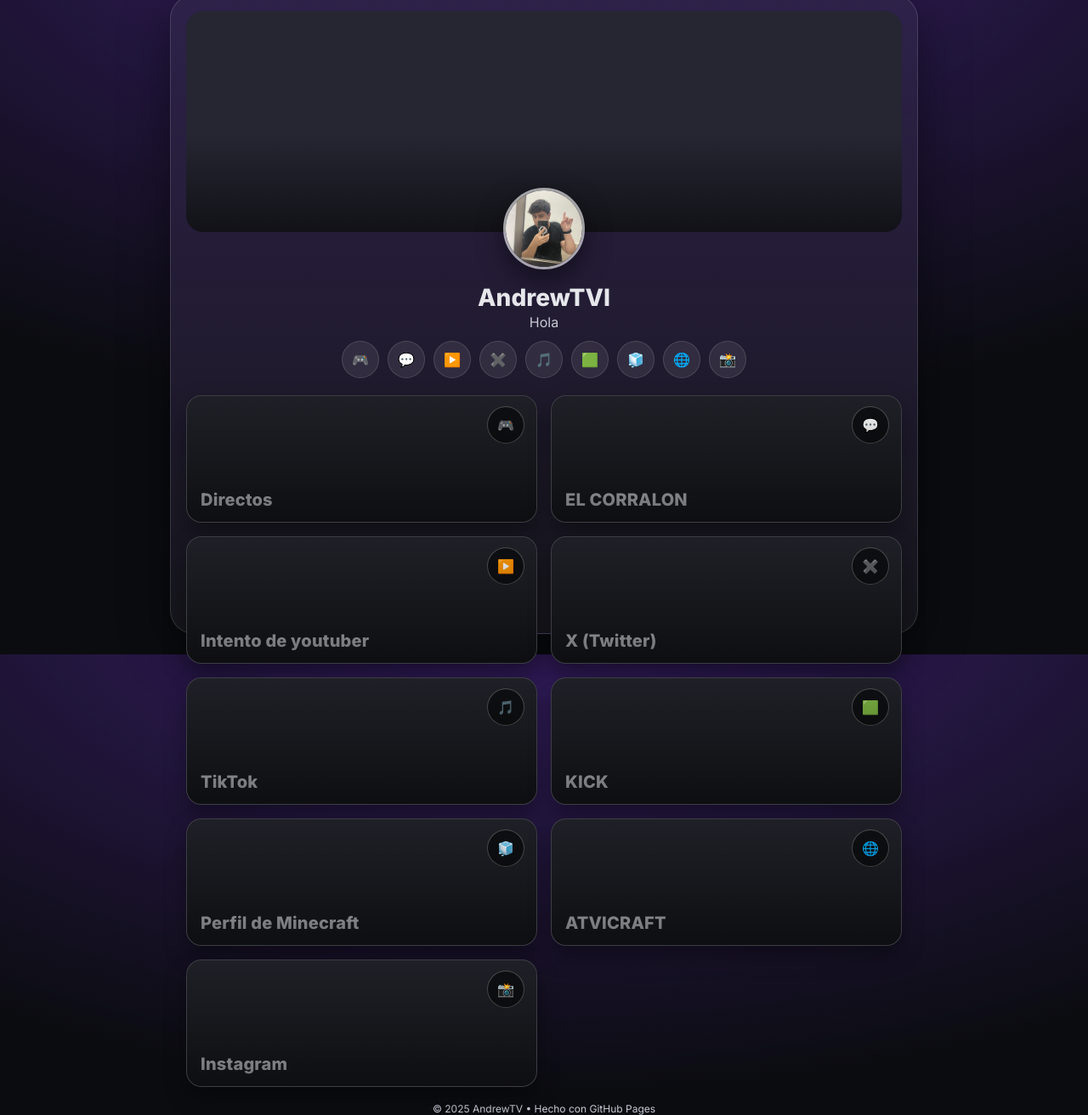
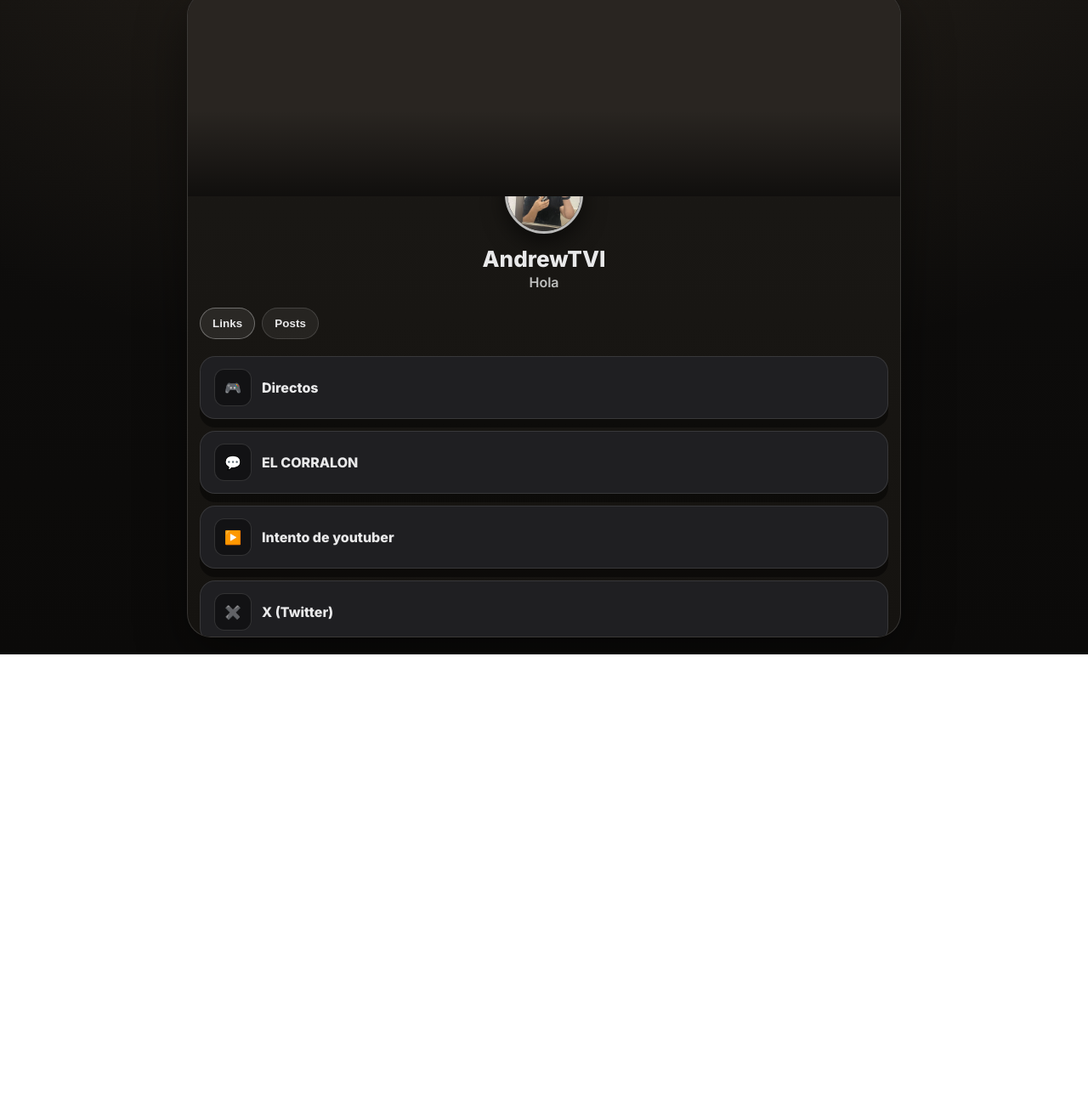
Before and after one commit to AndrewTVI/AndrewTV, a plain HTML site: page index.html in a window 1280 px wide. Shown: the part 30-1342 px from the top of the page at 85% size. After the commit the page ends 800 px from the top, so only its background shows below. Drawn offline with Linux system fonts and the light colour scheme.

Commit message:
Add files via upload

```diff
--- a/index.html
+++ b/index.html
@@ -4,161 +4,175 @@
   <meta charset="utf-8" />
   <meta name="viewport" content="width=device-width, initial-scale=1" />
   <title>@AndrewTVI | Links</title>
-  <meta name="description" content="Hola. Todos mis links en un solo lugar." />
-  <meta name="theme-color" content="#7c3aed" />
+  <meta name="description" content="Links y posts recientes." />
+  <meta name="theme-color" content="#bfa585" />
   <link rel="icon" href="favicon.ico" />
   <link href="https://fonts.googleapis.com/css2?family=Inter:wght@400;600;700;800&display=swap" rel="stylesheet">
   <style>
     :root{
-      --bg:#0b0c10;          /* page background */
-      --glass:#ffffff15;     /* glass card */
-      --glass-bd:#ffffff22;  /* glass border */
-      --fg:#e5e7eb;          /* text */
-      --muted:#c7cad4;       /* secondary */
-      --accent:#a78bfa;      /* purple */
-      --shadow: 0 20px 60px rgba(0,0,0,.45);
-      --radius-outer:28px;
-      --radius-inner:22px;
+      --bg:#0c0b0a;               /* fondo página */
+      --sand:#1a1714;             /* contenedor */
+      --glass:#ffffff14;          /* vidrio */
+      --glass-bd:#ffffff24;       /* borde vidrio */
+      --fg:#e9e9ea;               /* texto */
+      --muted:#bebfbe;            /* secundario */
+      --accent:#d8c2a6;           /* acento arena */
+      --chip:#ffffff10;
+      --radius:22px;
+      --shadow:0 20px 60px rgba(0,0,0,.45);
     }
     *{box-sizing:border-box}
     html,body{height:100%}
-    body{
-      margin:0; font-family:Inter,ui-sans-serif,system-ui,-apple-system,Segoe UI,Roboto,Helvetica,Arial;
-      color:var(--fg);
-      background: radial-gradient(1200px 600px at 50% -10%, #7c3aed66, #0b0c10), #0b0c10;
-      display:flex; justify-content:center; padding:24px; overflow-x:hidden;
-    }
+    body{margin:0; font-family:Inter,ui-sans-serif,system-ui,-apple-system,Segoe UI,Roboto,Helvetica,Arial; color:var(--fg);
+      background: radial-gradient(1000px 560px at 50% -10%, #8b735533, #0000), linear-gradient(180deg,#0f0e0d,#0b0a09); display:flex; justify-content:center; padding:20px}
 
     /* Frame */
-    .frame{width:100%; max-width:880px; background:linear-gradient(180deg,#7c3aed33,#00000011), linear-gradient(180deg,#1a1b21,#17171d); border:1px solid var(--glass-bd); border-radius:var(--radius-outer); box-shadow:var(--shadow); padding:18px}
+    .phone{width:100%; max-width:840px; background:linear-gradient(180deg,#1b1916,#151310); border:1px solid var(--glass-bd); border-radius:28px; box-shadow:var(--shadow); overflow:hidden}
 
-    /* COVER */
-    .cover{
-      position:relative; border-radius:20px; overflow:hidden; height:min(44vw,260px); background:#262633; display:flex; align-items:flex-end
-    }
+    /* Header cover */
+    .cover{position:relative; height:min(42vw,240px); background:#292521}
     .cover img{position:absolute; inset:0; width:100%; height:100%; object-fit:cover}
-    .cover::after{content:""; position:absolute; inset:0; background:linear-gradient(180deg,transparent 55%, rgba(0,0,0,.55));}
+    .cover::after{content:""; position:absolute; inset:0; background:linear-gradient(180deg,transparent 58%, rgba(0,0,0,.6));}
 
-    /* Header */
-    header{position:relative; margin-top:-52px; text-align:center}
-    .avatar{width:96px; height:96px; border-radius:999px; object-fit:cover; border:3px solid rgba(255,255,255,.6); box-shadow:0 10px 30px rgba(0,0,0,.5)}
-    .name{font-weight:800; font-size:28px; margin:12px 0 2px}
-    .handle{color:var(--muted); margin-bottom:10px}
+    header{text-align:center; margin-top:-48px; padding:0 18px 6px}
+    .avatar{width:92px; height:92px; border-radius:999px; object-fit:cover; border:3px solid rgba(255,255,255,.7); box-shadow:0 10px 26px rgba(0,0,0,.55)}
+    .name{font-weight:800; font-size:26px; margin:10px 0 2px}
+    .handle{color:var(--muted); font-weight:600}
 
-    /* Social icon row */
-    .social{display:flex; flex-wrap:wrap; gap:10px; justify-content:center; margin:12px 0 20px}
-    .sbtn{width:44px; height:44px; border-radius:999px; display:grid; place-items:center; background:var(--glass); border:1px solid var(--glass-bd); text-decoration:none; color:var(--fg); backdrop-filter: blur(8px); transition:transform .08s ease, background .2s}
-    .sbtn:hover{transform:translateY(-2px); background:#ffffff22}
+    /* Tabs */
+    .tabs{display:flex; gap:8px; padding:14px 14px 0}
+    .tab{flex:0 0 auto; padding:10px 14px; border-radius:999px; border:1px solid var(--glass-bd); background:var(--chip); color:var(--fg); font-weight:700; letter-spacing:.1px; cursor:pointer}
+    .tab[aria-selected="true"]{background:#ffffff14; border-color:#ffffff55}
 
-    /* Grid cards */
+    /* Sections */
+    section{padding:14px}
+
+    /* LINKS (usa el primer diseño: lista de botones) */
+    .list{display:grid; gap:14px; margin:6px 0 18px}
+    .item{display:flex; align-items:center; gap:12px; text-decoration:none; color:var(--fg); background:#1f1f22; border:1.5px solid #ffffff1c; border-radius:18px; padding:14px 16px; box-shadow:0 10px 0 rgba(0,0,0,.45); transition:transform .08s, box-shadow .08s}
+    .item:hover{transform:translateY(-2px); box-shadow:0 14px 0 rgba(0,0,0,.36)}
+    .icon{width:44px; height:44px; display:grid; place-items:center; border-radius:12px; background:#121214; border:1px solid #ffffff22}
+    .label{font-weight:800}
+
+    /* POSTS */
     .grid{display:grid; grid-template-columns:1fr; gap:16px}
-    @media(min-width:720px){ .grid{grid-template-columns:1fr 1fr} }
+    @media(min-width:760px){.grid{grid-template-columns:1fr 1fr}}
+    .card{position:relative; overflow:hidden; border-radius:18px; background:#1c1c1f; border:1px solid var(--glass-bd); min-height:180px}
+    .card h3{position:absolute; left:12px; top:10px; margin:0; background:#00000088; padding:6px 10px; border-radius:999px; font-size:12px; letter-spacing:.2px}
+    .slot{aspect-ratio:16/9; width:100%; display:grid; place-items:center}
+    iframe{width:100%; height:100%; border:0}
+    .empty{color:var(--muted); font-size:14px; padding:26px}
 
-    .card{
-      position:relative; overflow:hidden; border-radius:18px; background:#1f2027; border:1px solid var(--glass-bd); min-height:150px; box-shadow:0 12px 26px rgba(0,0,0,.35)
-    }
-    .card img.bg{position:absolute; inset:0; width:100%; height:100%; object-fit:cover; filter: saturate(1.05) contrast(1.05);}
-    .card::after{content:""; position:absolute; inset:0; background:linear-gradient(180deg,rgba(0,0,0,.00), rgba(0,0,0,.55));}
-    .card .label{position:absolute; left:16px; bottom:14px; font-weight:800; font-size:20px; letter-spacing:.2px}
-    .card .icon{position:absolute; right:14px; top:12px; width:44px; height:44px; display:grid; place-items:center; border-radius:999px; background:#00000088; border:1px solid #ffffff44}
-    .card a{position:absolute; inset:0; display:block}
-
-    footer{margin:18px 6px 4px; text-align:center; color:var(--muted); font-size:12px}
+    footer{padding:8px 0 18px; text-align:center; color:var(--muted); font-size:12px}
   </style>
 </head>
 <body>
-  <div class="frame">
-    <!-- Cover banner (usa cover.jpg) -->
-    <div class="cover">
-      <img src="cover.jpg" alt="Cover" onerror="this.style.display='none'">
-    </div>
-
+  <main class="phone">
+    <div class="cover"><img src="cover.jpg" alt="Cover" onerror="this.style.display='none'"></div>
     <header>
-      <img src="avatar.jpg" alt="Avatar" class="avatar" />
+      <img class="avatar" src="avatar.jpg" alt="Avatar">
       <div class="name">AndrewTVI</div>
       <div class="handle">Hola</div>
-      <div class="social">
-        <a class="sbtn" href="https://www.twitch.tv/andrewtvi" target="_blank" aria-label="Twitch">🎮</a>
-        <a class="sbtn" href="https://discord.com/invite/fCCrFsg4fB" target="_blank" aria-label="Discord">💬</a>
-        <a class="sbtn" href="https://www.youtube.com/@ElAndrewTVI" target="_blank" aria-label="YouTube">▶️</a>
-        <a class="sbtn" href="https://x.com/iandres_soto" target="_blank" aria-label="X">✖️</a>
-        <a class="sbtn" href="https://www.tiktok.com/@andrewtvi" target="_blank" aria-label="TikTok">🎵</a>
-        <a class="sbtn" href="https://kick.com/andrewtvi" target="_blank" aria-label="Kick">🟩</a>
-        <a class="sbtn" href="https://laby.net/@AndrewTVI" target="_blank" aria-label="Minecraft">🧊</a>
-        <a class="sbtn" href="https://linktr.ee/ATVICRAFT" target="_blank" aria-label="ATVICRAFT">🌐</a>
-        <a class="sbtn" href="https://www.instagram.com/andrewtvi" target="_blank" aria-label="Instagram">📸</a>
-      </div>
     </header>
 
-    <!-- Big image link cards (backgrounds opcionales) -->
-    <section class="grid">
-      <div class="card">
-        <img class="bg" src="card-directos.jpg" alt="Directos" onerror="this.style.display='none'">
-        <div class="icon">🎮</div>
-        <div class="label">Directos</div>
-        <a href="https://www.twitch.tv/andrewtvi" target="_blank" rel="noopener"></a>
+    <!-- Tabs -->
+    <nav class="tabs" role="tablist">
+      <button class="tab" role="tab" id="tab-links" aria-selected="true" aria-controls="panel-links">Links</button>
+      <button class="tab" role="tab" id="tab-posts" aria-selected="false" aria-controls="panel-posts">Posts</button>
+    </nav>
+
+    <!-- LINKS (igual que el primer diseño) -->
+    <section id="panel-links" role="tabpanel" aria-labelledby="tab-links">
+      <div class="list">
+        <a class="item" href="https://www.twitch.tv/andrewtvi" target="_blank" rel="noopener"><span class="icon">🎮</span><span class="label">Directos</span></a>
+        <a class="item" href="https://discord.com/invite/fCCrFsg4fB" target="_blank" rel="noopener"><span class="icon">💬</span><span class="label">EL CORRALON</span></a>
+        <a class="item" href="https://www.youtube.com/@ElAndrewTVI" target="_blank" rel="noopener"><span class="icon">▶️</span><span class="label">Intento de youtuber</span></a>
+        <a class="item" href="https://x.com/iandres_soto" target="_blank" rel="noopener"><span class="icon">✖️</span><span class="label">X (Twitter)</span></a>
+        <a class="item" href="https://www.tiktok.com/@andrewtvi" target="_blank" rel="noopener"><span class="icon">🎵</span><span class="label">TikTok</span></a>
+        <a class="item" href="https://kick.com/andrewtvi" target="_blank" rel="noopener"><span class="icon">🟩</span><span class="label">KICK</span></a>
+        <a class="item" href="https://laby.net/@AndrewTVI" target="_blank" rel="noopener"><span class="icon">🧊</span><span class="label">Perfil de Minecraft</span></a>
+        <a class="item" href="https://linktr.ee/ATVICRAFT" target="_blank" rel="noopener"><span class="icon">🌐</span><span class="label">ATVICRAFT</span></a>
+        <a class="item" href="https://www.instagram.com/andrewtvi" target="_blank" rel="noopener"><span class="icon">📸</span><span class="label">Instagram</span></a>
       </div>
+    </section>
 
-      <div class="card">
-        <img class="bg" src="card-corralon.jpg" alt="El Corralón" onerror="this.style.display='none'">
-        <div class="icon">💬</div>
-        <div class="label">EL CORRALON</div>
-        <a href="https://discord.com/invite/fCCrFsg4fB" target="_blank" rel="noopener"></a>
-      </div>
-
-      <div class="card">
-        <img class="bg" src="card-youtube.jpg" alt="YouTube" onerror="this.style.display='none'">
-        <div class="icon">▶️</div>
-        <div class="label">Intento de youtuber</div>
-        <a href="https://www.youtube.com/@ElAndrewTVI" target="_blank" rel="noopener"></a>
-      </div>
-
-      <div class="card">
-        <img class="bg" src="card-x.jpg" alt="X" onerror="this.style.display='none'">
-        <div class="icon">✖️</div>
-        <div class="label">X (Twitter)</div>
-        <a href="https://x.com/iandres_soto" target="_blank" rel="noopener"></a>
-      </div>
-
-      <div class="card">
-        <img class="bg" src="card-tiktok.jpg" alt="TikTok" onerror="this.style.display='none'">
-        <div class="icon">🎵</div>
-        <div class="label">TikTok</div>
-        <a href="https://www.tiktok.com/@andrewtvi" target="_blank" rel="noopener"></a>
-      </div>
-
-      <div class="card">
-        <img class="bg" src="card-kick.jpg" alt="Kick" onerror="this.style.display='none'">
-        <div class="icon">🟩</div>
-        <div class="label">KICK</div>
-        <a href="https://kick.com/andrewtvi" target="_blank" rel="noopener"></a>
-      </div>
-
-      <div class="card">
-        <img class="bg" src="card-mc.jpg" alt="Minecraft" onerror="this.style.display='none'">
-        <div class="icon">🧊</div>
-        <div class="label">Perfil de Minecraft</div>
-        <a href="https://laby.net/@AndrewTVI" target="_blank" rel="noopener"></a>
-      </div>
-
-      <div class="card">
-        <img class="bg" src="card-atvicraft.jpg" alt="ATVICRAFT" onerror="this.style.display='none'">
-        <div class="icon">🌐</div>
-        <div class="label">ATVICRAFT</div>
-        <a href="https://linktr.ee/ATVICRAFT" target="_blank" rel="noopener"></a>
-      </div>
-
-      <div class="card">
-        <img class="bg" src="card-ig.jpg" alt="Instagram" onerror="this.style.display='none'">
-        <div class="icon">📸</div>
-        <div class="label">Instagram</div>
-        <a href="https://www.instagram.com/andrewtvi" target="_blank" rel="noopener"></a>
+    <!-- POSTS: última foto IG, último video YT, tweet y TikTok -->
+    <section id="panel-posts" role="tabpanel" aria-labelledby="tab-posts" hidden>
+      <div class="grid">
+        <!-- Instagram -->
+        <article class="card"><h3>Instagram</h3>
+          <div class="slot" id="ig-slot"><div class="empty">Pega la URL del post más reciente en <code>CONFIG.instagram</code>.</div></div>
+        </article>
+        <!-- YouTube -->
+        <article class="card"><h3>YouTube</h3>
+          <div class="slot"><iframe id="yt-embed" allow="accelerometer; autoplay; clipboard-write; encrypted-media; gyroscope; picture-in-picture; web-share" allowfullscreen></iframe></div>
+        </article>
+        <!-- Tweet -->
+        <article class="card"><h3>Tweet</h3>
+          <div class="slot" id="tw-slot"><div class="empty">Pega la URL del tweet en <code>CONFIG.tweet</code>.</div></div>
+        </article>
+        <!-- TikTok -->
+        <article class="card"><h3>TikTok</h3>
+          <div class="slot" id="tt-slot"><div class="empty">Pega la URL del TikTok en <code>CONFIG.tiktok</code>.</div></div>
+        </article>
       </div>
     </section>
 
     <footer>© <span id="y"></span> AndrewTV • Hecho con GitHub Pages</footer>
-  </div>
+  </main>
 
-  <script>document.getElementById('y').textContent = new Date().getFullYear();</script>
+  <script>
+    // --- CONFIGURA AQUÍ TUS POSTS RECIENTES ---
+    const CONFIG = {
+      // URL del post de Instagram (ej: https://www.instagram.com/p/XXXXXXXX/)
+      instagram: "",
+      // URL del video de YouTube (puede ser watch?v= o youtu.be/)
+      youtube: "",
+      // URL del tweet
+      tweet: "",
+      // URL del TikTok
+      tiktok: ""
+    };
+
+    // Tabs simple
+    const tabs = { links: document.getElementById('panel-links'), posts: document.getElementById('panel-posts') };
+    document.getElementById('tab-links').onclick = () => { tabs.links.hidden=false; tabs.posts.hidden=true; document.getElementById('tab-links').setAttribute('aria-selected','true'); document.getElementById('tab-posts').setAttribute('aria-selected','false'); };
+    document.getElementById('tab-posts').onclick = () => { tabs.links.hidden=true; tabs.posts.hidden=false; document.getElementById('tab-links').setAttribute('aria-selected','false'); document.getElementById('tab-posts').setAttribute('aria-selected','true'); };
+
+    // Helper: extraer ID de YouTube
+    function ytId(u){
+      if(!u) return null;
+      const m = u.match(/(?:v=|\.be\/|shorts\/)([A-Za-z0-9_-]{6,})/);
+      return m?m[1]:null;
+    }
+
+    // Render YouTube
+    const yid = ytId(CONFIG.youtube);
+    if(yid){ document.getElementById('yt-embed').src = `https://www.youtube.com/embed/${yid}`; }
+
+    // Instagram embed
+    if(CONFIG.instagram){
+      const ig = document.getElementById('ig-slot');
+      ig.innerHTML = `<blockquote class="instagram-media" data-instgrm-permalink="${CONFIG.instagram}" data-instgrm-version="14"></blockquote>`;
+      const s=document.createElement('script'); s.src='https://www.instagram.com/embed.js'; s.async=true; document.body.appendChild(s);
+    }
+
+    // Tweet embed
+    if(CONFIG.tweet){
+      const tw = document.getElementById('tw-slot');
+      tw.innerHTML = `<blockquote class="twitter-tweet"><a href="${CONFIG.tweet}"></a></blockquote>`;
+      const s=document.createElement('script'); s.src='https://platform.twitter.com/widgets.js'; s.async=true; document.body.appendChild(s);
+    }
+
+    // TikTok embed
+    if(CONFIG.tiktok){
+      const tt = document.getElementById('tt-slot');
+      tt.innerHTML = `<blockquote class="tiktok-embed" cite="${CONFIG.tiktok}" data-video-id="" style="max-width:605px;min-width:325px"><section><a href="${CONFIG.tiktok}"></a></section></blockquote>`;
+      const s=document.createElement('script'); s.src='https://www.tiktok.com/embed.js'; s.async=true; document.body.appendChild(s);
+    }
+
+    // Año en footer
+    document.getElementById('y').textContent = new Date().getFullYear();
+  </script>
 </body>
 </html>
```
